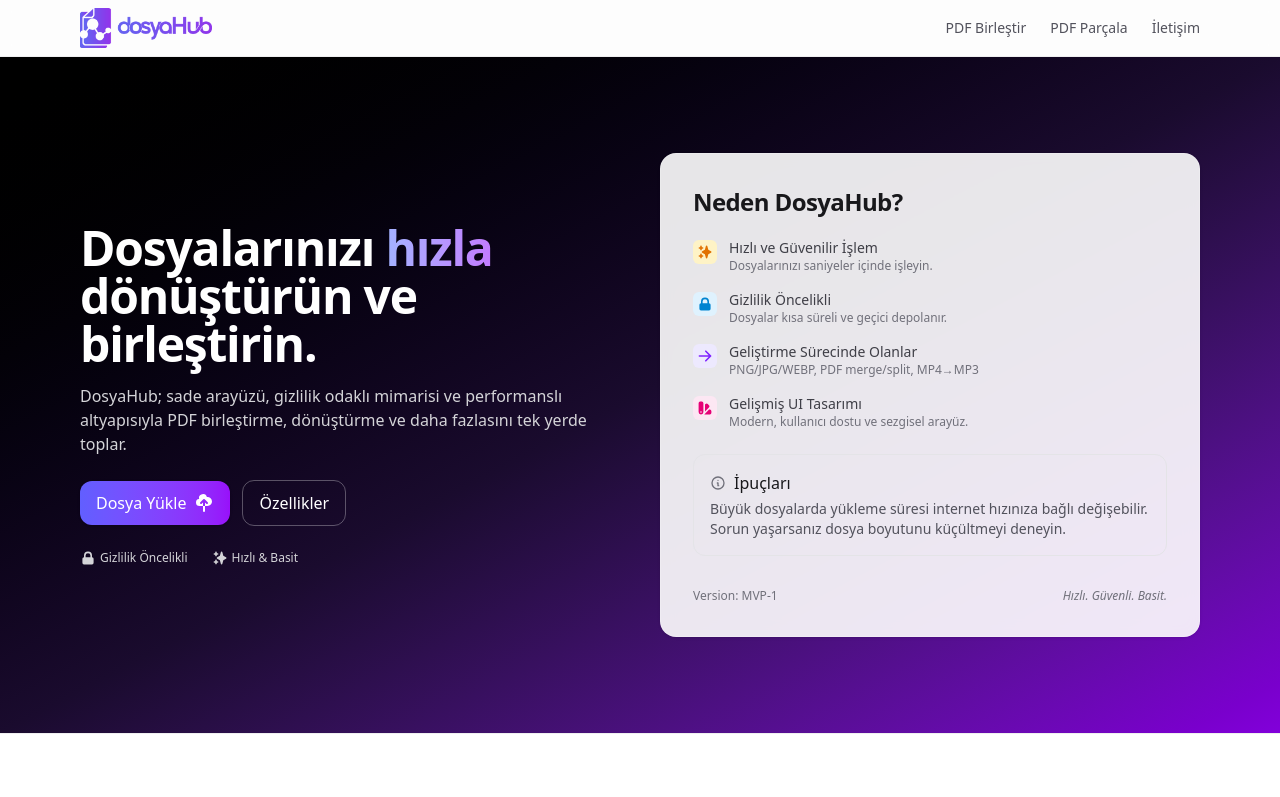
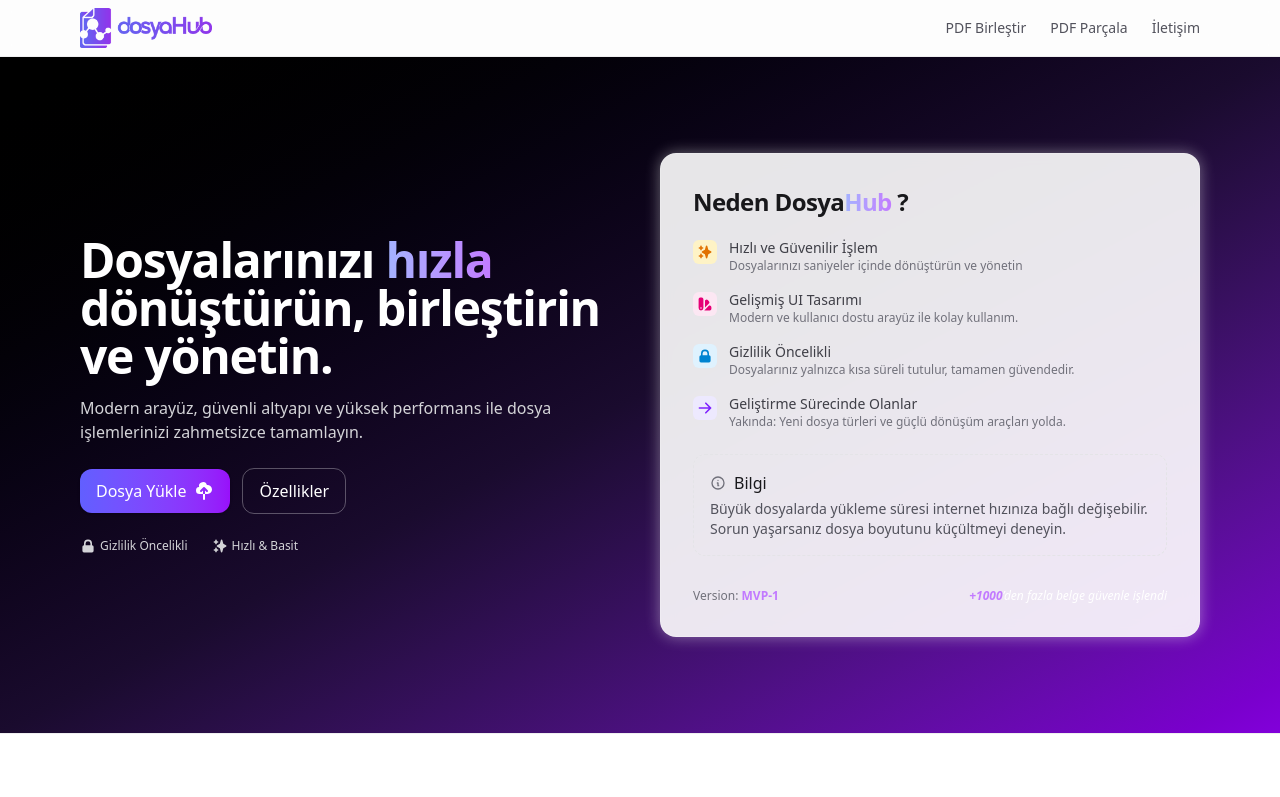
Before and after one commit to DorukhanBekdur/dosyahub, a React (Vite) app in the folder web/: page / in a window 1280 px wide. Shown: the top 797 px of the page. Built offline with nearby package versions, Linux system fonts and the light colour scheme; no server answers.

Commit message:
refactor(ui): improve feature section copy for clarity and user appeal

```diff
--- a/web/src/pages/LandingPage.jsx
+++ b/web/src/pages/LandingPage.jsx
@@ -46,12 +46,11 @@
             <span className="text-transparent bg-clip-text bg-gradient-to-r from-indigo-300 to-purple-400">
               hızla
             </span>{" "}
-            dönüştürün ve birleştirin.
+            dönüştürün, birleştirin ve yönetin.
           </h1>
           <p className="mt-4 text-zinc-300 max-w-prose">
-            DosyaHub; sade arayüzü, gizlilik odaklı mimarisi ve performanslı
-            altyapısıyla PDF birleştirme, dönüştürme ve daha fazlasını tek yerde
-            toplar.
+            Modern arayüz, güvenli altyapı ve yüksek performans ile dosya
+            işlemlerinizi zahmetsizce tamamlayın.
           </p>
           <div className="mt-6 flex items-center gap-3">
             <a
@@ -78,45 +77,52 @@
           </div>
         </div>
 
-        <aside className="h-full min-h-[420px] flex flex-col bg-white/90 dark:bg-zinc-900/90 backdrop-blur-sm rounded-2xl shadow-sm border border-white/20 p-6 md:p-8 transition-all duration-300 hover:shadow-lg">
+        <aside
+          className="h-full min-h-[420px] flex flex-col bg-white/90 dark:bg-zinc-900/90 backdrop-blur-sm rounded-2xl border border-white/20 shadow-[0_0_15px_rgba(255,255,255,0.4)] hover:shadow-[0_0_25px_rgba(255,255,255,0.7)] transition-shadow p-6 md:p-8 duration-300
+"
+        >
           <h2 className="text-xl md:text-2xl font-semibold tracking-tight">
-            Neden DosyaHub?
+            Neden Dosya
+            <span className="text-transparent bg-clip-text bg-gradient-to-r from-indigo-300 to-purple-400">
+              Hub
+            </span>{" "}
+            ?
           </h2>
           <ul className="mt-5 space-y-4 text-sm text-zinc-700 dark:text-zinc-300">
             <FeatureItem
               icon={HiSparkles}
               title="Hızlı ve Güvenilir İşlem"
-              desc="Dosyalarınızı saniyeler içinde işleyin."
+              desc="Dosyalarınızı saniyeler içinde dönüştürün ve yönetin"
               badgeBg="bg-amber-100 dark:bg-amber-900/40"
               iconColor="text-amber-600 dark:text-amber-400"
             />
             <FeatureItem
+              icon={HiColorSwatch}
+              title="Gelişmiş UI Tasarımı"
+              desc="Modern ve kullanıcı dostu arayüz ile kolay kullanım."
+              badgeBg="bg-pink-100 dark:bg-pink-900/40"
+              iconColor="text-pink-600 dark:text-pink-400"
+            />
+            <FeatureItem
               icon={HiLockClosed}
               title="Gizlilik Öncelikli"
-              desc="Dosyalar kısa süreli ve geçici depolanır."
+              desc="Dosyalarınız yalnızca kısa süreli tutulur, tamamen güvendedir."
               badgeBg="bg-sky-100 dark:bg-sky-900/40"
               iconColor="text-sky-600 dark:text-sky-400"
             />
             <FeatureItem
               icon={HiArrowRight}
               title="Geliştirme Sürecinde Olanlar"
-              desc="PNG/JPG/WEBP, PDF merge/split, MP4→MP3"
+              desc="Yakında: Yeni dosya türleri ve güçlü dönüşüm araçları yolda."
               badgeBg="bg-violet-100 dark:bg-violet-900/40"
               iconColor="text-violet-600 dark:text-violet-400"
             />
-            <FeatureItem
-              icon={HiColorSwatch}
-              title="Gelişmiş UI Tasarımı"
-              desc="Modern, kullanıcı dostu ve sezgisel arayüz."
-              badgeBg="bg-pink-100 dark:bg-pink-900/40"
-              iconColor="text-pink-600 dark:text-pink-400"
-            />
           </ul>
 
-          <div className="mt-6 rounded-xl border border-zinc-200 dark:border-zinc-800 p-4">
+          <div className="mt-6 rounded-xl border border-dashed border-zinc-200 dark:border-zinc-800 p-4">
             <h3 className="font-medium flex items-center gap-2">
-              <HiOutlineInformationCircle className="text-zinc-500 dark:text-zinc-400" />
-              İpuçları
+              <HiOutlineInformationCircle className="text-zinc-500 dark:text-white" />
+              Bilgi
             </h3>
             <p className="text-sm text-zinc-600 dark:text-zinc-400 mt-1">
               Büyük dosyalarda yükleme süresi internet hızınıza bağlı
@@ -125,8 +131,16 @@
           </div>
 
           <div className="mt-8 flex items-center justify-between text-xs text-zinc-500">
-            <span>Version: MVP-1</span>
-            <span className="italic">Hızlı. Güvenli. Basit.</span>
+            <span>
+              Version:{" "}
+              <span className="text-purple-400 font-semibold">MVP-1</span>
+            </span>
+            <span className="italic">
+              <span className="text-purple-400 font-semibold">+1000</span>
+              <span className="text-white">
+                ’den fazla belge güvenle işlendi
+              </span>
+            </span>
           </div>
         </aside>
       </div>
```
